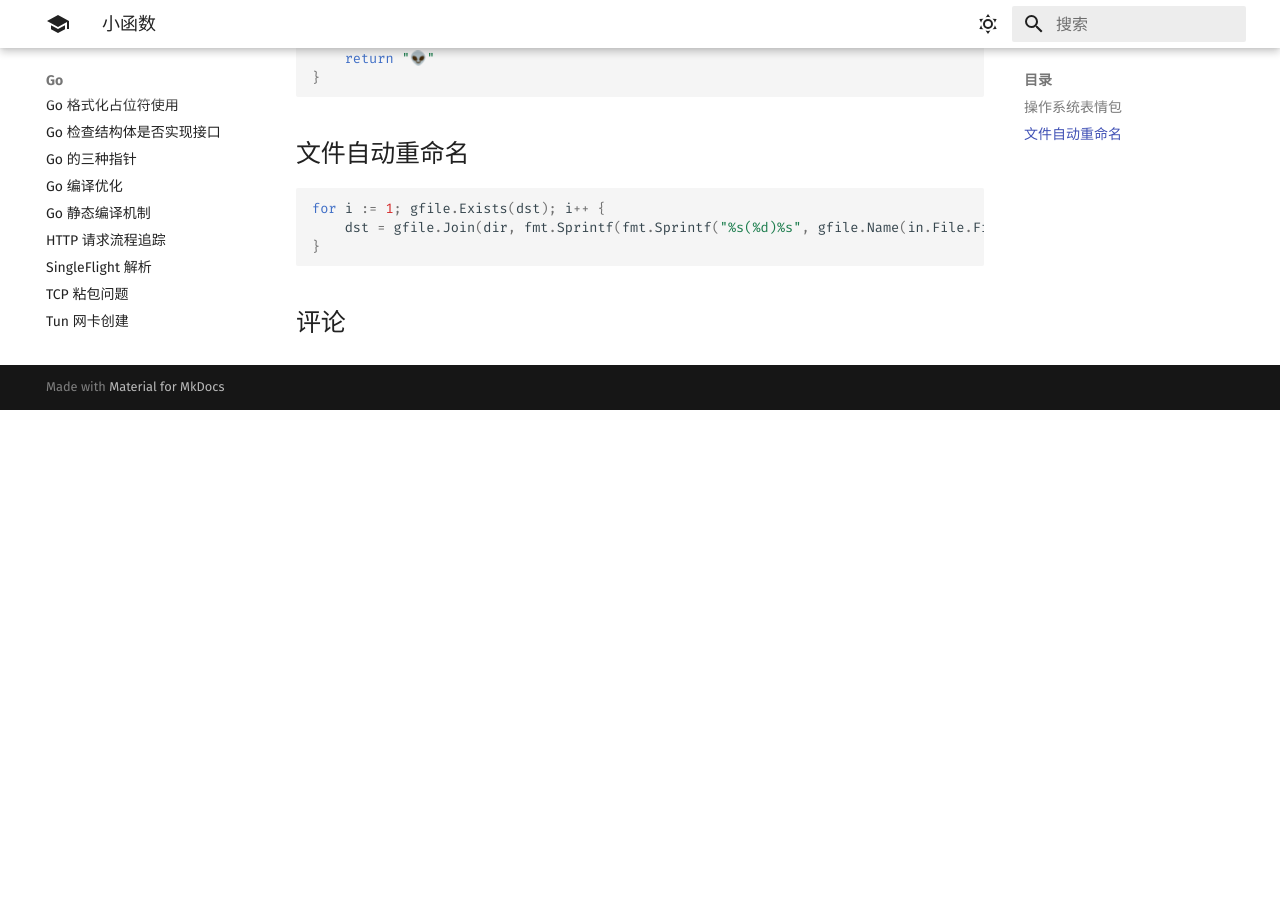
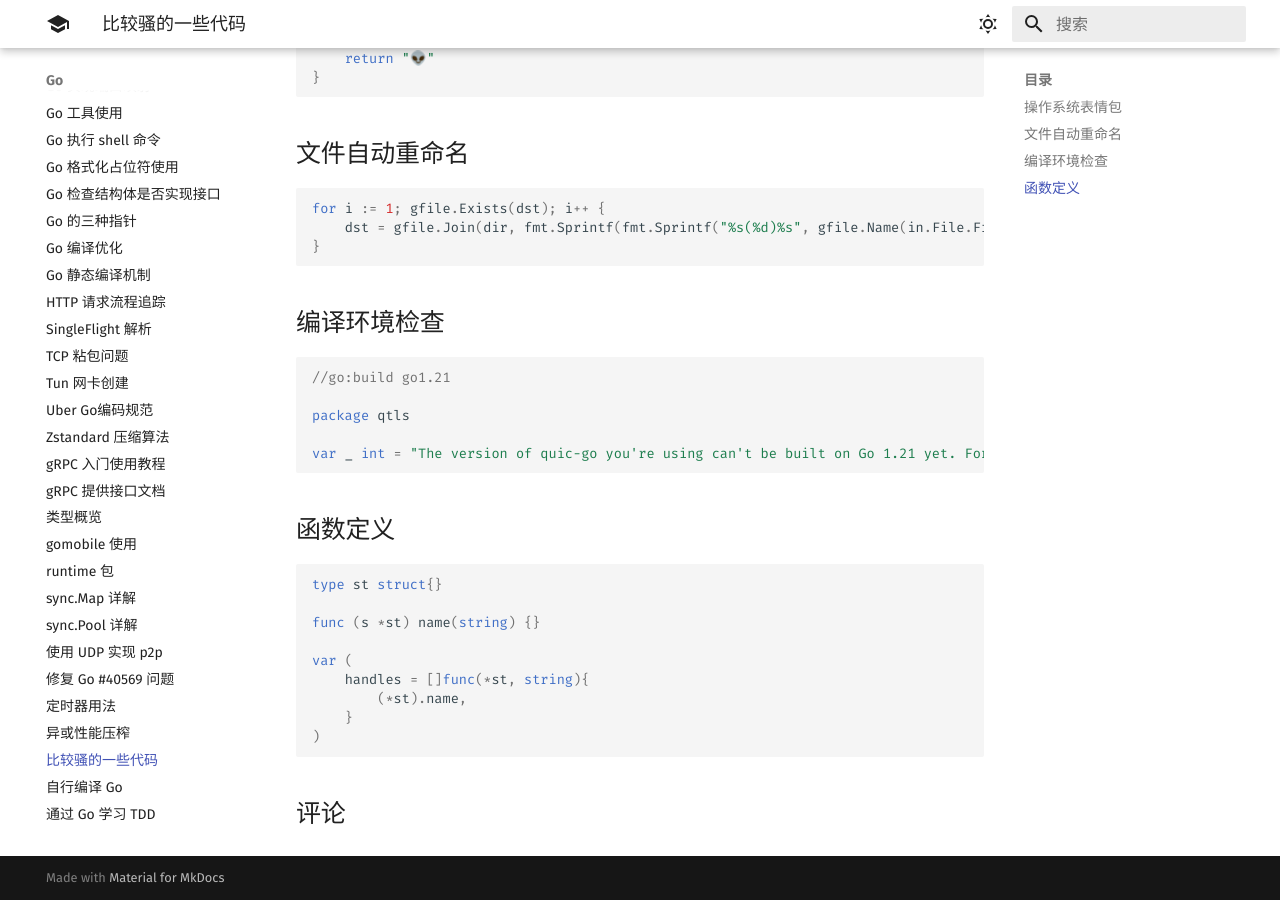
Before and after one commit to 1314liuwei/blog, an MkDocs documentation site: the page built from docs/Go/比较骚的一些代码.md, in a window 1280 px wide and 900 px high, scrolled down 565 px. Built offline with MkDocs 1.6.1 and Material for MkDocs 9.7.7, drawn with Linux system fonts in a browser that asks for light colours; comment, search, counter and statistics services are not loaded; before the commit the page ends 975 px from its top, so only the background shows below that.

Commit message:
2024/04/22 周一

````diff
--- a/docs/Go/一种很骚的编译环境检查方式.md
+++ /dev/null
@@ -1,9 +0,0 @@
-## 一种很骚的编译环境检查方式
-
-```go
-//go:build go1.21
-
-package qtls
-
-var _ int = "The version of quic-go you're using can't be built on Go 1.21 yet. For more details, please see https://github.com/quic-go/quic-go/wiki/quic-go-and-Go-versions."
-```
--- a/docs/Go/小函数.md
+++ b/docs/Go/比较骚的一些代码.md
@@ -1,4 +1,4 @@
-# 小函数
+# 比较骚的一些代码
 
 ## 操作系统表情包
 
@@ -31,3 +31,27 @@ for i := 1; gfile.Exists(dst); i++ {
 	dst = gfile.Join(dir, fmt.Sprintf(fmt.Sprintf("%s(%d)%s", gfile.Name(in.File.Filename), i, gfile.Ext(in.File.Filename))))
 }
 ```
+
+## 编译环境检查
+
+```go
+//go:build go1.21
+
+package qtls
+
+var _ int = "The version of quic-go you're using can't be built on Go 1.21 yet. For more details, please see https://github.com/quic-go/quic-go/wiki/quic-go-and-Go-versions."
+```
+
+## 函数定义
+
+```go
+type st struct{}
+
+func (s *st) name(string) {}
+
+var (
+	handles = []func(*st, string){
+		(*st).name,
+	}
+)
+```
````
